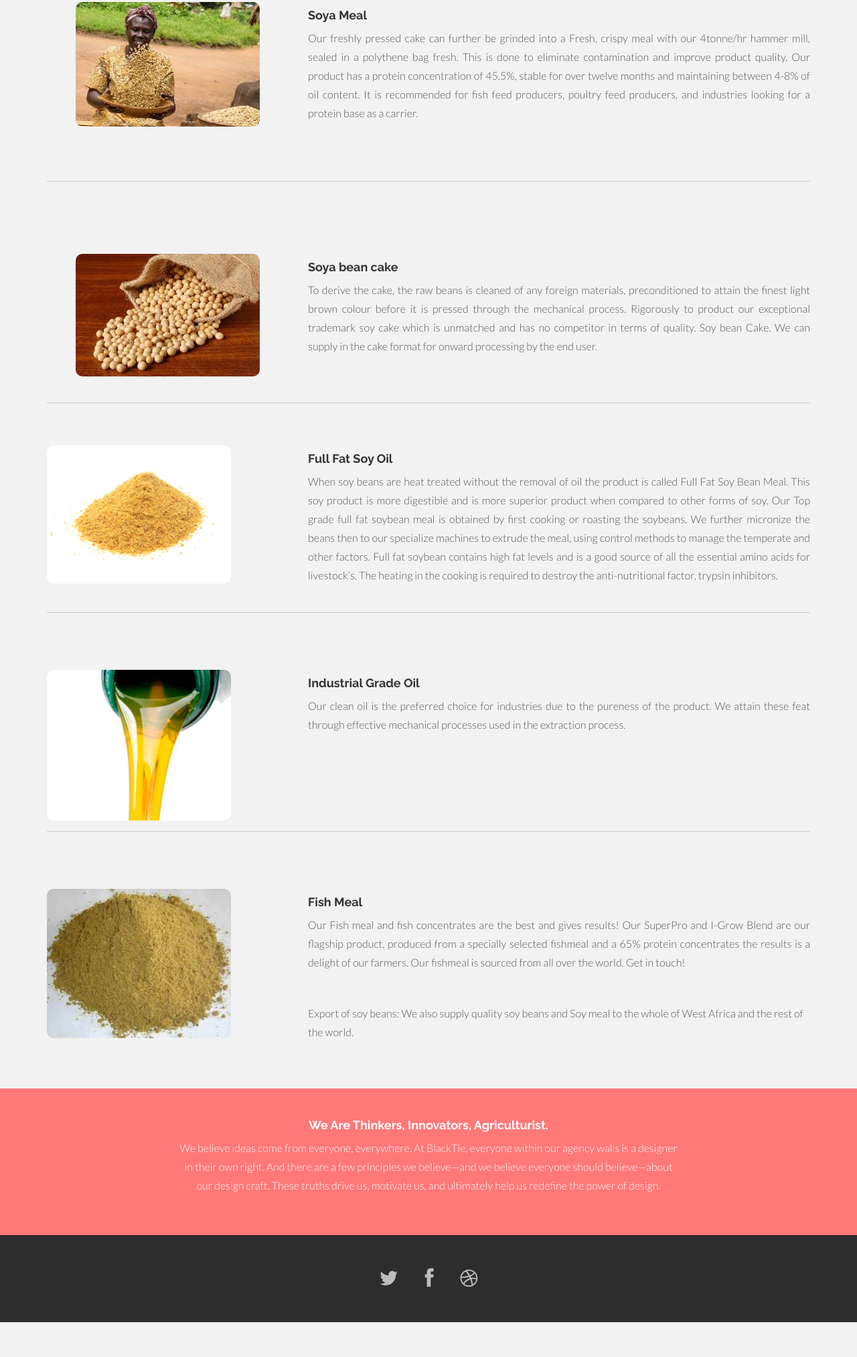
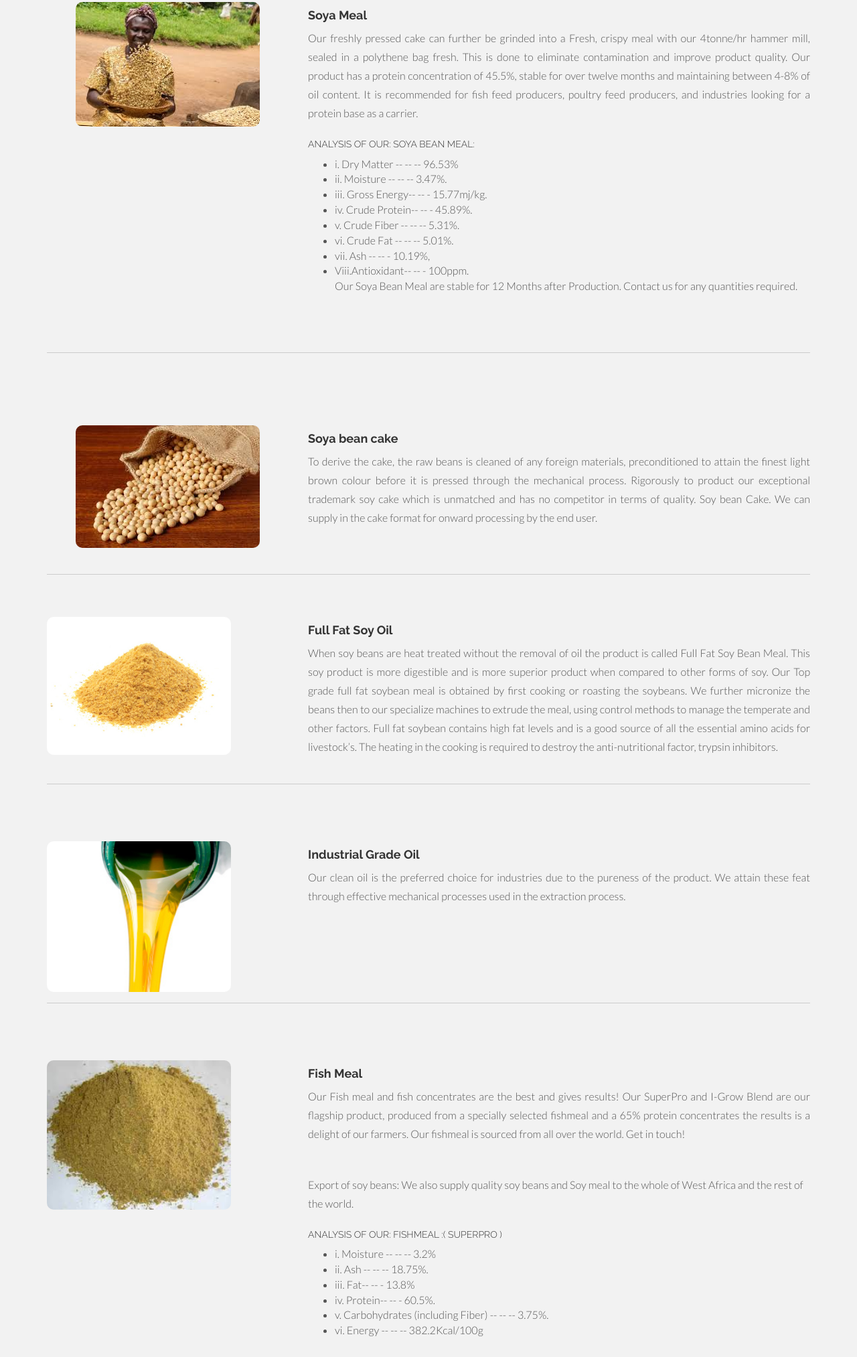
Before and after one commit to dragon-farming/dragon-Pharming, a plain HTML site: page products.html in a window 1280 px wide. Shown: the part 653-2679 px from the top of the page at 67% size. Before the commit the page ends 2627 px from the top, so only its background shows below. Drawn offline with nearby package versions, Linux system fonts and the light colour scheme.

Commit message:
Updated product

```diff
--- a/products.html
+++ b/products.html
@@ -36,7 +36,7 @@
             <span class="icon-bar"></span>
             <span class="icon-bar"></span>
           </button>
-          <a class="navbar-brand" href="/"></a>
+          <a class="navbar-brand" href="#"><img src="assets/img/d_f.jpg" width="50"></a>
         </div>
         <div class="navbar-collapse collapse">
           <ul class="nav navbar-nav navbar-right">
@@ -89,6 +89,20 @@
 					<h4>Soya Meal</h4>
 					<p style="text-align: justify;">
 							Our freshly pressed cake can further be grinded into a Fresh, crispy meal with our 4tonne/hr hammer mill, sealed in a polythene bag fresh. This is done to eliminate contamination and improve product quality. Our product has a protein concentration of 45.5%, stable for over twelve months and maintaining between 4-8% of oil content. It is recommended for fish feed producers, poultry feed producers, and industries looking for a protein base as a carrier.
+
+							<h5>ANALYSIS OF OUR: SOYA BEAN MEAL:</h5>
+							    <ul>
+                                    <li>i. Dry Matter -- -- -- 96.53%</li>
+                                    <li>ii. Moisture -- -- -- 3.47%.</li>
+                                    <li>iii. Gross Energy-- -- - 15.77mj/kg.</li>
+                                    <li>iv. Crude Protein-- -- - 45.89%.</li>
+                                    <li>v. Crude Fiber -- -- -- 5.31%.</li>
+                                    <li>vi. Crude Fat -- -- -- 5.01%.</li>
+                                    <li>vii. Ash -- -- - 10.19%,</li>
+                                    <li>Viii.Antioxidant-- -- - 100ppm.</li>
+                            Our Soya Bean Meal are stable for 12 Months after Production.
+                            Contact us for any quantities required.
+                            </ul>
 					 </p>
 				</div>
 			</div><!-- closing row -->
@@ -156,7 +170,15 @@
 					<h4>Fish Meal</h4>
 					<p style="text-align: justify;">
 							Our Fish meal and fish concentrates are the best and gives results! Our SuperPro and I-Grow Blend are our flagship product, produced from a specially selected fishmeal and a 65% protein concentrates the results is a delight of our farmers. Our fishmeal is sourced from all over the world. Get in touch!</p><br> <p> Export of soy beans: We also supply quality soy beans and Soy meal to the whole of West Africa and the rest of the world.</p>
-					 </p>
+							<h5>ANALYSIS OF OUR: FISHMEAL :( SUPERPRO )</h5>
+                                <ul>
+                                    <li>i. Moisture -- -- -- 3.2%</li>
+                                    <li>ii. Ash -- -- -- 18.75%.</li>
+                                    <li>iii. Fat-- -- - 13.8%</li>
+                                    <li>iv. Protein-- -- - 60.5%.</li>
+                                    <li>v. Carbohydrates (including Fiber) -- -- -- 3.75%.</li>
+                                    <li>vi. Energy -- -- -- 382.2Kcal/100g</li>
+                    </p>
 				</div>
 			</div><!-- closing row -->
 
```
